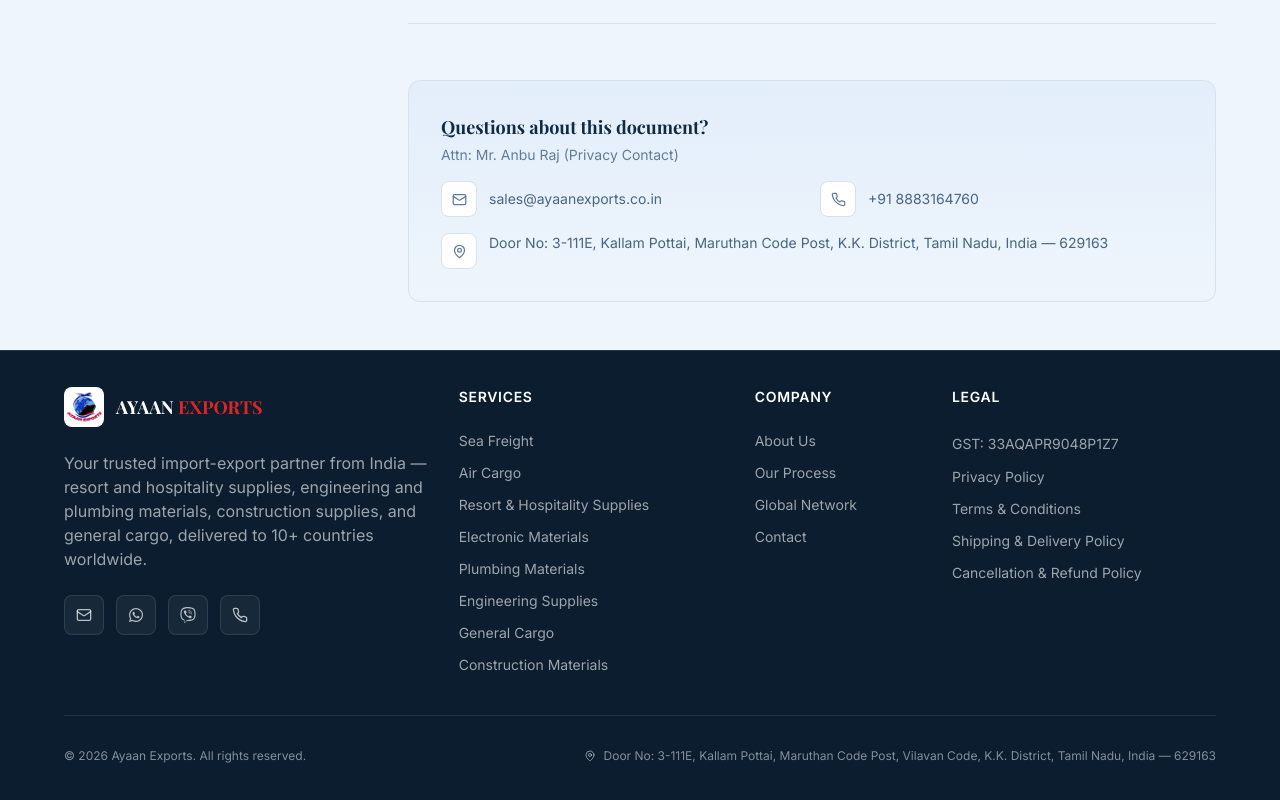
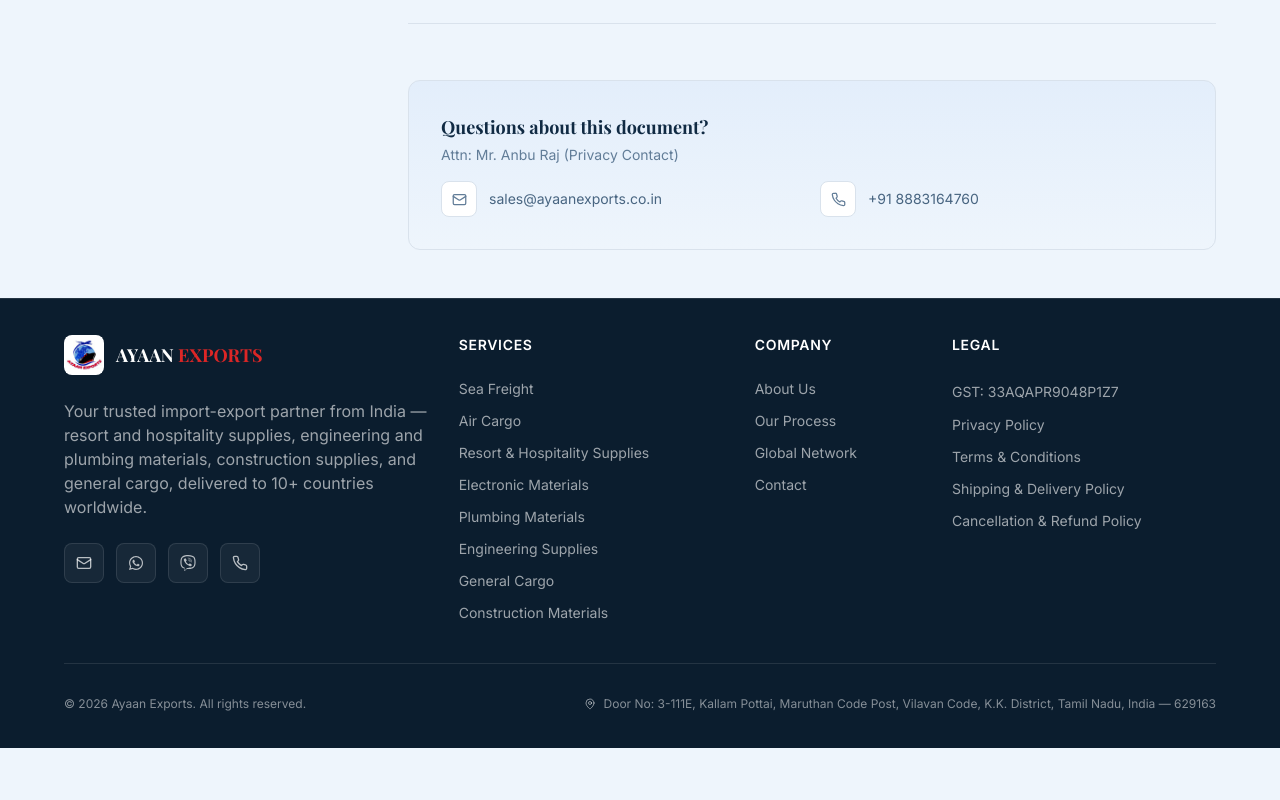
Before and after one commit to Anbu3005-2026/ayaan_exports, a React (Vite) app: page /privacy in a window 1280 px wide. Shown: the part 3195-3995 px from the top of the page. After the commit the page ends 3943 px from the top, so only its background shows below. Built offline with nearby package versions, Linux system fonts and the light colour scheme.

Commit message:
Add legal pages

```diff
--- a/src/components/legal/PrivacyPolicy.jsx
+++ b/src/components/legal/PrivacyPolicy.jsx
@@ -5,8 +5,7 @@
 const CONTACT = {
   email: 'sales@ayaanexports.co.in',
   phone: '+91 8883164760',
-  address:
-    'Door No: 3-111E, Kallam Pottai, Maruthan Code Post, K.K. District, Tamil Nadu, India — 629163',
+
 }
 
 const sections = [
--- a/src/components/legal/TermsAndConditions.jsx
+++ b/src/components/legal/TermsAndConditions.jsx
@@ -5,8 +5,6 @@
 const CONTACT = {
   email: 'sales@ayaanexports.co.in',
   phone: '+91 8883164760',
-  address:
-    'GST Reg. No: 33AQAPR9048P1Z7, Door No: 3-111E, Kallam Pottai, Maruthan Code Post, K.K. District, Tamil Nadu, India — 629163',
 }
 
 const sections = [
```
